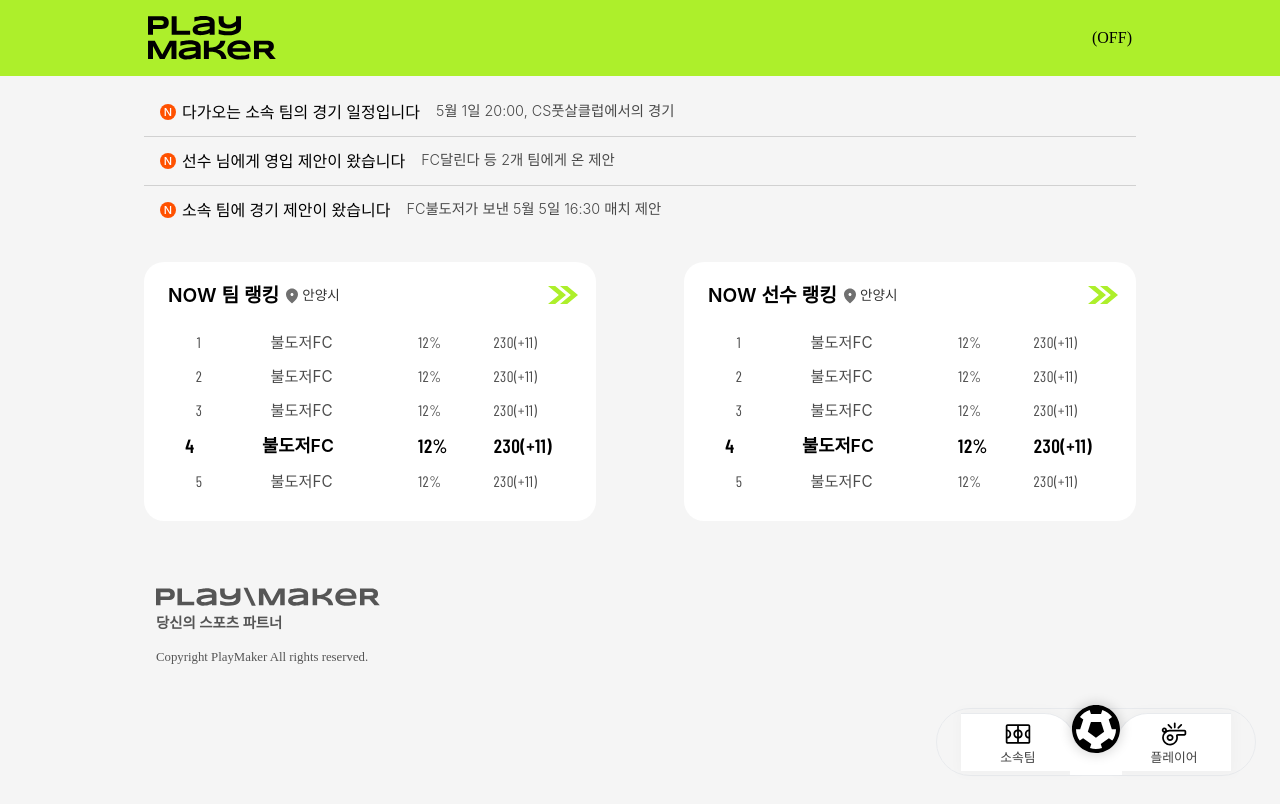
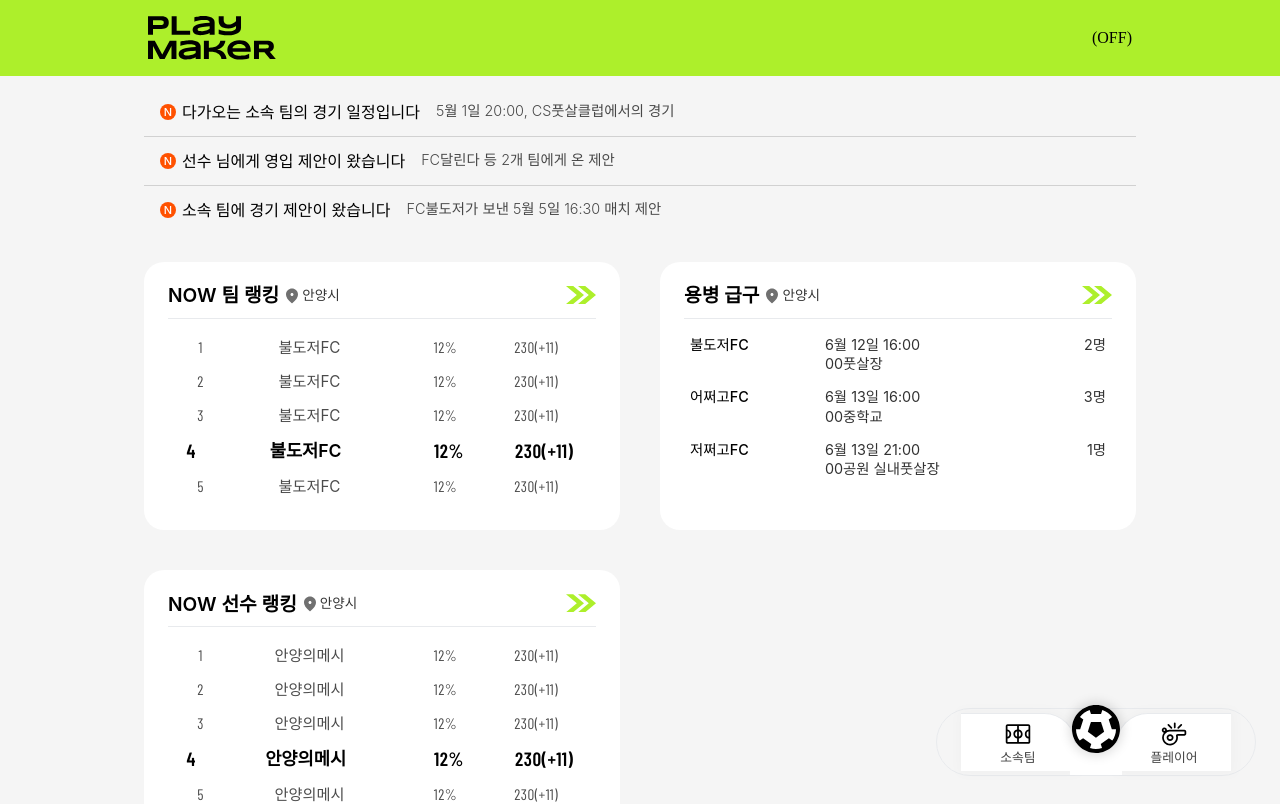
Before and after one commit to playmakersports/playmaker-fe, a Next.js app: page / in a window 1280 px wide. Shown: the top 804 px of the page. Built offline with nearby package versions, Linux system fonts and the light colour scheme; a web font is replaced by a local one.

Commit message:
[Fix] 메인 화면 구조 및 컴포넌트 개선

```diff
--- /dev/null
+++ b/src/components/Main/Card.tsx
@@ -0,0 +1,91 @@
+import React from "react";
+import styled from "@emotion/styled";
+import Link from "next/link";
+import { useAtom } from "jotai";
+
+import { darkMode } from "@/src/atoms/state";
+
+interface CardPropsType {
+    title: string;
+    localname?: string;
+    link?: string;
+    children: JSX.Element;
+}
+
+function Card({ title, localname, link, children }: CardPropsType) {
+    const [darkModeState] = useAtom(darkMode);
+    return (
+        <Container>
+            <Title>
+                <Name dark={darkModeState}>
+                    <h3>{title}</h3>
+                    {localname && <p className="location">{localname}</p>}
+                </Name>
+                {link && (
+                    <Link href={link}>
+                        <ArrowIcon />
+                        <ArrowIcon />
+                    </Link>
+                )}
+            </Title>
+            <>{children}</>
+        </Container>
+    );
+}
+
+const Container = styled.article`
+    margin: 0 4px;
+    padding: 24px;
+    color: var(--black);
+    background-color: var(--white);
+    border-radius: 20px;
+    box-shadow: 0 0 8px 4px rgba(256, 256, 256, 0.1);
+    @media (min-width: 768px) {
+        margin: 0;
+    }
+`;
+const Title = styled.div`
+    display: flex;
+    margin: 0 0 16px;
+    padding: 0 0 12px;
+    justify-content: space-between;
+    align-items: center;
+    color: var(--black);
+    border-bottom: var(--gnb-border);
+`;
+const Name = styled.div<{ dark: boolean }>`
+    display: flex;
+    align-items: center;
+    gap: 4px;
+    h3 {
+        font-size: 1.2rem;
+        font-weight: 600;
+    }
+    .location {
+        font-size: 0.85rem;
+        opacity: 0.8;
+        &::before {
+            display: inline-block;
+            vertical-align: middle;
+            content: "";
+            width: 19px;
+            height: 16px;
+            background-image: url("/assets/icons/location_icon.svg");
+            background-size: 18px;
+            background-position: left;
+            background-repeat: no-repeat;
+            opacity: 0.7;
+            filter: invert(${(props) => (props.dark ? 1 : 0)});
+        }
+    }
+`;
+const ArrowIcon = styled.i`
+    display: inline-block;
+    margin-left: -6px;
+    width: 18px;
+    height: 18px;
+    background-color: var(--main);
+    clip-path: polygon(40% 0, 100% 50%, 40% 100%, 0% 100%, 60% 50%, 0% 0%);
+`;
+
+export default Card;
--- /dev/null
+++ b/src/components/Main/FindPlayerCard.tsx
@@ -0,0 +1,64 @@
+import React from "react";
+import Card from "./Card";
+import styled from "@emotion/styled";
+
+interface FindPlayerCardPropsType {
+    localId: string;
+    localname: string;
+    list: any;
+}
+
+function FindPlayerCard({ localId, localname, list }: FindPlayerCardPropsType) {
+    return (
+        <Card title="용병 급구" localname={localname} link={`/find/yongbyung?location=${localId}`}>
+            <RankList>
+                {list.map((item: any, index: number) => (
+                    <RankItem key={index}>
+                        <p className="find-team-name">{item.teamname}</p>
+                        <p className="find-play-info">
+                            {item.playAt}
+                            <br />
+                            {item.playground}
+                        </p>
+                        <p className="find-player-number">{item.findNum}명</p>
+                    </RankItem>
+                ))}
+            </RankList>
+        </Card>
+    );
+}
+
+const RankList = styled.ul`
+    display: flex;
+    flex-direction: column;
+    gap: 2px;
+`;
+const RankItem = styled.li`
+    padding: 0 6px 12px;
+    display: flex;
+    align-items: flex-start;
+    justify-content: space-between;
+    p {
+        font-size: 0.9rem;
+        line-height: 1.2rem;
+    }
+    .find-team-name {
+        flex: 1.2;
+        font-weight: 500;
+    }
+    .find-play-info {
+        flex: 2;
+        font-size: 0.9rem;
+        opacity: 0.8;
+    }
+    .find-player-number {
+        flex: 0.5;
+        opacity: 0.8;
+        text-align: right;
+    }
+    &:last-of-type {
+        padding-bottom: 0;
+    }
+`;
+
+export default FindPlayerCard;
--- a/src/components/Main/RankCard.tsx
+++ b/src/components/Main/RankCard.tsx
@@ -1,9 +1,7 @@
-import React, { useCallback, useEffect, useState } from "react";
+import React, { useEffect, useState } from "react";
 import styled from "@emotion/styled";
-import { useAtom } from "jotai";
-import Link from "next/link";
 
-import { darkMode } from "@/src/atoms/state";
+import Card from "./Card";
 
 interface RankCardPropsType {
     type: string;
@@ -13,7 +11,6 @@ interface RankCardPropsType {
 }
 
 function RankCard({ type, localId, localname, list }: RankCardPropsType) {
-    const [darkModeState] = useAtom(darkMode);
     const [RankOrder, setRankOrder] = useState(0);
     useEffect(() => {
         const intervalId = setInterval(() => {
@@ -23,17 +20,11 @@ function RankCard({ type, localId, localname, list }: RankCardPropsType) {
     }, []);
 
     return (
-        <Container>
-            <Title>
-                <Name dark={darkModeState}>
-                    <h3>NOW {type === "TEAM" ? "팀" : "선수"} 랭킹</h3>
-                    <p className="location">{localname}</p>
-                </Name>
-                <Link href={`/rank/${localId}/team`}>
-                    <ArrowIcon />
-                    <ArrowIcon />
-                </Link>
-            </Title>
+        <Card
+            title={`NOW ${type === "TEAM" ? "팀" : "선수"} 랭킹`}
+            localname={localname}
+            link={`/rank/${type.toLowerCase()}?location=${localId}`}
+        >
             <RankList>
                 {list.map((v: any, i: number) => (
                     <RankItem key={i} position={i === RankOrder}>
@@ -44,63 +35,9 @@ function RankCard({ type, localId, localname, list }: RankCardPropsType) {
                     </RankItem>
                 ))}
             </RankList>
-        </Container>
+        </Card>
     );
 }
-
-const Container = styled.article`
-    margin: 0 4px;
-    padding: 24px;
-    color: var(--black);
-    background-color: var(--white);
-    border-radius: 20px;
-    box-shadow: 0 0 8px 4px rgba(256, 256, 256, 0.1);
-    @media (min-width: 768px) {
-        margin: 0;
-    }
-`;
-
-const Title = styled.div`
-    display: flex;
-    margin: 0 0 20px;
-    justify-content: space-between;
-    align-items: center;
-    color: var(--black);
-`;
-const Name = styled.div<{ dark: boolean }>`
-    display: flex;
-    align-items: center;
-    gap: 4px;
-    h3 {
-        font-size: 1.2rem;
-        font-weight: 600;
-    }
-    .location {
-        font-size: 0.85rem;
-        opacity: 0.8;
-        &::before {
-            display: inline-block;
-            vertical-align: middle;
-            content: "";
-            width: 19px;
-            height: 16px;
-            background-image: url(${(props) => `/assets/icons/location_icon.svg`});
-            background-size: 18px;
-            background-position: left;
-            background-repeat: no-repeat;
-            opacity: 0.7;
-            filter: invert(${(props) => (props.dark ? 1 : 0)});
-        }
-    }
-`;
-const ArrowIcon = styled.i`
-    display: inline-block;
-    margin-right: -6px;
-    width: 18px;
-    height: 18px;
-    background-color: var(--main);
-    clip-path: polygon(40% 0, 100% 50%, 40% 100%, 0% 100%, 60% 50%, 0% 0%);
-`;
 
 const RankList = styled.ul`
     display: flex;
@@ -108,7 +45,7 @@ const RankList = styled.ul`
     gap: 2px;
 `;
 const RankItem = styled.li<{ position: boolean }>`
-    padding: 8px 4px;
+    padding: 4px 4px 12px;
     display: flex;
     align-items: center;
     justify-content: space-between;
--- a/src/components/Main/index.tsx
+++ b/src/components/Main/index.tsx
@@ -3,6 +3,7 @@ import styled from "@emotion/styled";
 
 import AlertCards from "./AlertCards";
 import RankCard from "./RankCard";
+import FindPlayerCard from "./FindPlayerCard";
 
 function Main() {
     const ALERT_CARD_MOCK = [
@@ -27,16 +28,25 @@ function Main() {
                         { rank: 5, name: "불도저FC", point: 230 },
                     ]}
                 />
+                <FindPlayerCard
+                    localId="anyang"
+                    localname="안양시"
+                    list={[
+                        { teamname: "불도저FC", playAt: "6월 12일 16:00", playground: "00풋살장", findNum: 2 },
+                        { teamname: "어쩌고FC", playAt: "6월 13일 16:00", playground: "00중학교", findNum: 3 },
+                        { teamname: "저쩌고FC", playAt: "6월 13일 21:00", playground: "00공원 실내풋살장", findNum: 1 },
+                    ]}
+                />
                 <RankCard
                     type="PLAYER"
                     localId="anyang"
                     localname="안양시"
                     list={[
-                        { rank: 1, name: "불도저FC", point: 230 },
-                        { rank: 2, name: "불도저FC", point: 230 },
-                        { rank: 3, name: "불도저FC", point: 230 },
-                        { rank: 4, name: "불도저FC", point: 230 },
-                        { rank: 5, name: "불도저FC", point: 230 },
+                        { rank: 1, name: "안양의메시", point: 230 },
+                        { rank: 2, name: "안양의메시", point: 230 },
+                        { rank: 3, name: "안양의메시", point: 230 },
+                        { rank: 4, name: "안양의메시", point: 230 },
+                        { rank: 5, name: "안양의메시", point: 230 },
                     ]}
                 />
             </Articles>
@@ -52,7 +62,7 @@ const Articles = styled.section`
     @media (min-width: 768px) {
         display: grid;
         grid-template-columns: repeat(2, 1fr);
-        gap: 88px;
+        gap: 40px;
     }
 `;
 
```
